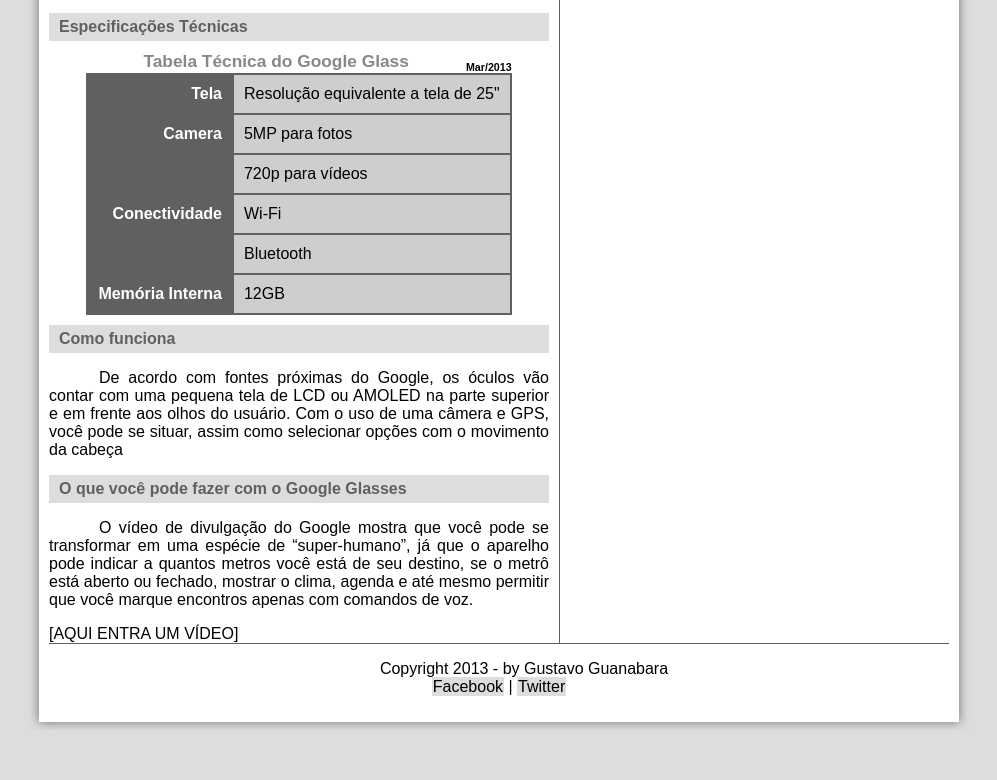
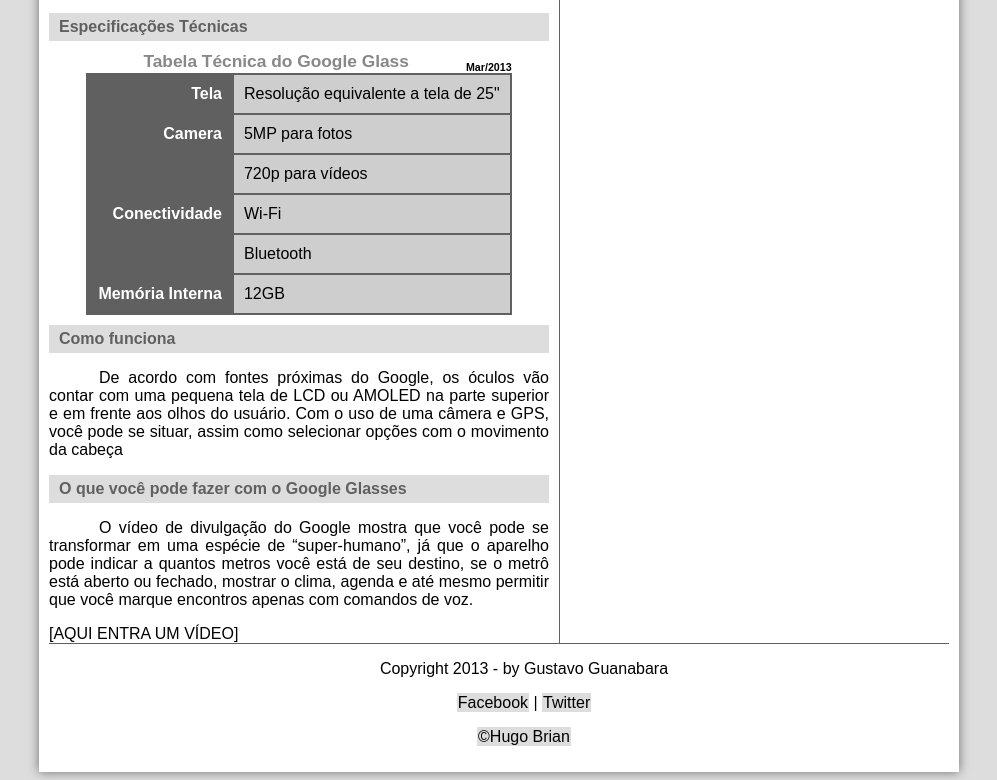
Before and after one commit to HugoBrian/projeto-glass-html5, a plain HTML site: page index.html in a window 1280 px wide. Shown: the part 928-1708 px from the top of the page, without its empty margins (141-1138 px from the left). Before the commit the page ends 1658 px from the top, so only its background shows below. Drawn offline with Linux system fonts and the light colour scheme.

Commit message:
Update index.html

```diff
--- a/index.html
+++ b/index.html
@@ -107,7 +107,12 @@ Além da surpresa do áudio, a tela montada a frente do olho do usuário também
 
 <p>
 Copyright 2013 - by Gustavo Guanabara <br>
+</p>
+<p>
 <a href="http://facebook.com/cursosemvideo" target="_blank">Facebook</a>  | <a href="http://twitter.com/cursosemvideo" target="_blank">Twitter</a>
+</p>
+<p>
+    <a href="https://github.com/HugoBrian" target="_blank">&copy;Hugo Brian</a>
 </p>
 
 </footer>
```
